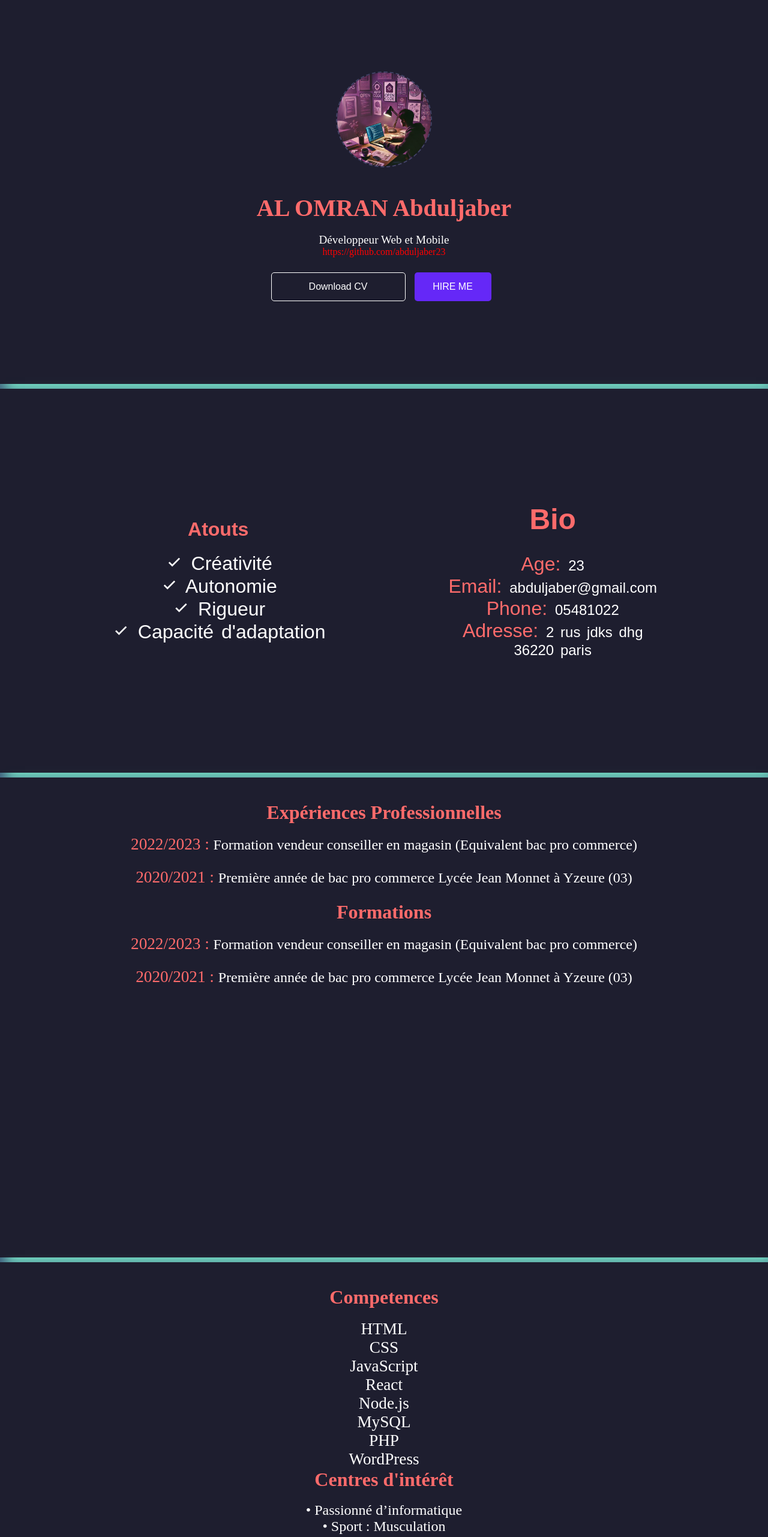
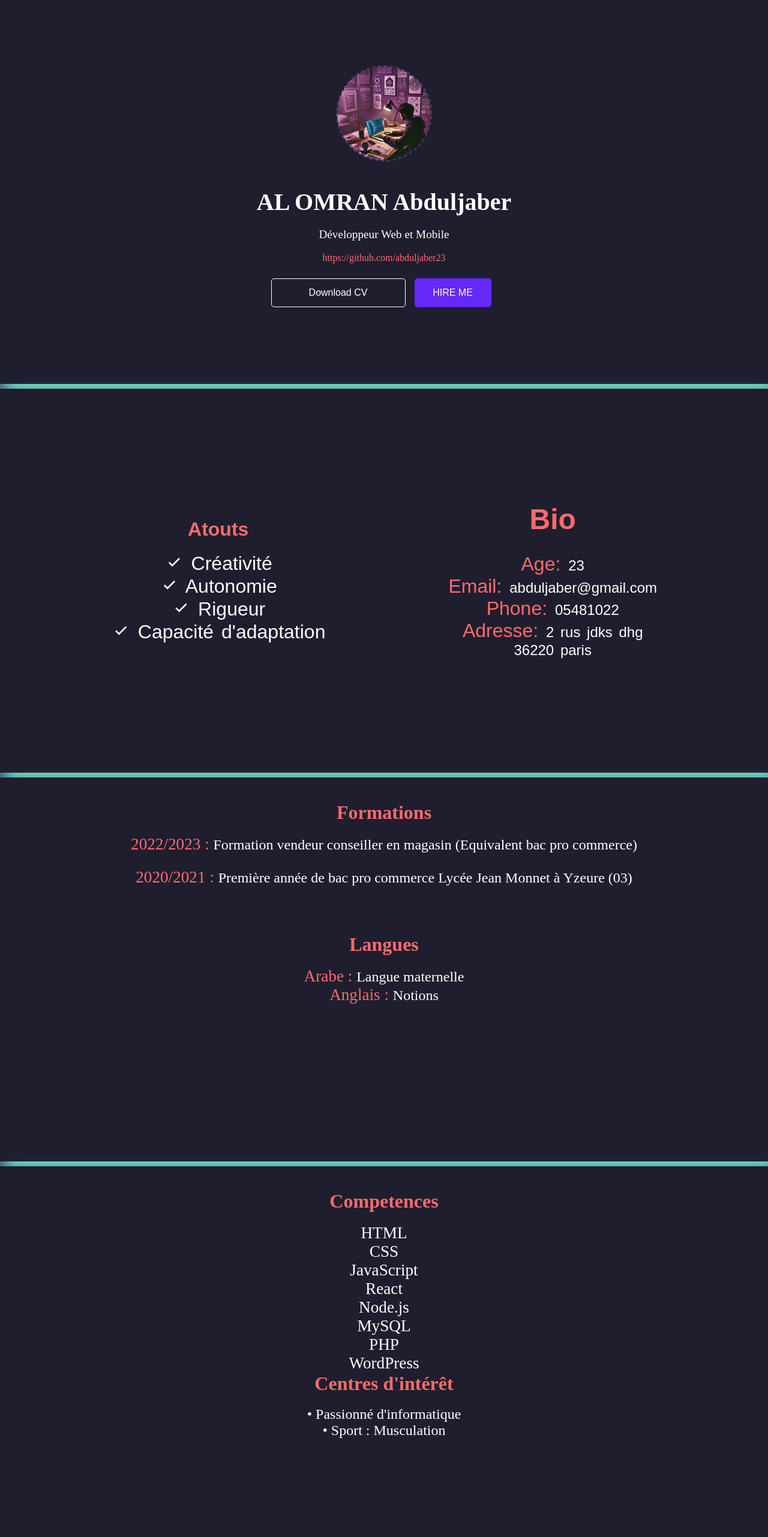
Before and after one commit to abduljaber23/CVgit, a plain HTML site: page index.html in a window 1280 px wide. Shown: the top 2562 px of the page at 60% size. Drawn offline with nearby package versions, Linux system fonts and the light colour scheme.

Commit message:
version final

```diff
--- a/index.html
+++ b/index.html
@@ -100,15 +100,6 @@
     </main>
     <section class="experience">
       <div class="expe">
-        <h2>Expériences Professionnelles</h2>
-        <p>
-          <span> 2022/2023 : </span>
-          Formation vendeur conseiller en magasin (Equivalent bac pro commerce)
-        </p>
-        <p>
-          <span> 2020/2021 : </span>
-          Première année de bac pro commerce Lycée Jean Monnet à Yzeure (03)
-        </p>
         <h2>
           Formations
         </h2>
@@ -119,7 +110,12 @@
         <p>
           <span> 2020/2021 : </span>
           Première année de bac pro commerce Lycée Jean Monnet à Yzeure (03)
-        </p>
+        </p><br><br><br>
+        <h2>
+          Langues
+        </h2>
+        <p>
+          <span>Arabe : </span>Langue maternelle <br> <span>Anglais : </span>Notions </p>
       </div>
     </section>
 
@@ -140,7 +136,7 @@
           Centres d'intérêt
         </h2>
         <p>
-          • Passionné d’informatique
+               • Passionné d'informatique
           <br> • Sport : Musculation
         </p>
       </div>
--- a/styles/style.css
+++ b/styles/style.css
@@ -47,7 +47,7 @@ body {
   border: 2px dashed rgb(67, 67, 102);
 }
 .infos h1 {
-  color: #FF6B6B;
+  color: #fff;
   font-size: 2.5em;
   margin-top: 1em;
   text-align: center;
@@ -56,6 +56,7 @@ body {
   color: #fff;
   font-size: 1.2em;
   margin-top: 1em;
+  margin-bottom: 1em;
   text-align: center;
 }
 .media-buttons {
@@ -173,7 +174,7 @@ main span  {
   width: 100%;
   max-width: 100%;
   min-width: 11em;
-  height: 50em;
+  height: 40em;
   background-color: var(--color-2);
   box-shadow: 10px 10px 20px #77E4C8;
   /* border-radius: 30px; */
@@ -249,6 +250,7 @@ main span  {
 }
 .lienGit a{
   font-size: 1.4;
-  color: red;
+  color: var(--color-3);
   text-decoration: none;
+  padding: 10px 10px;
 }
```
